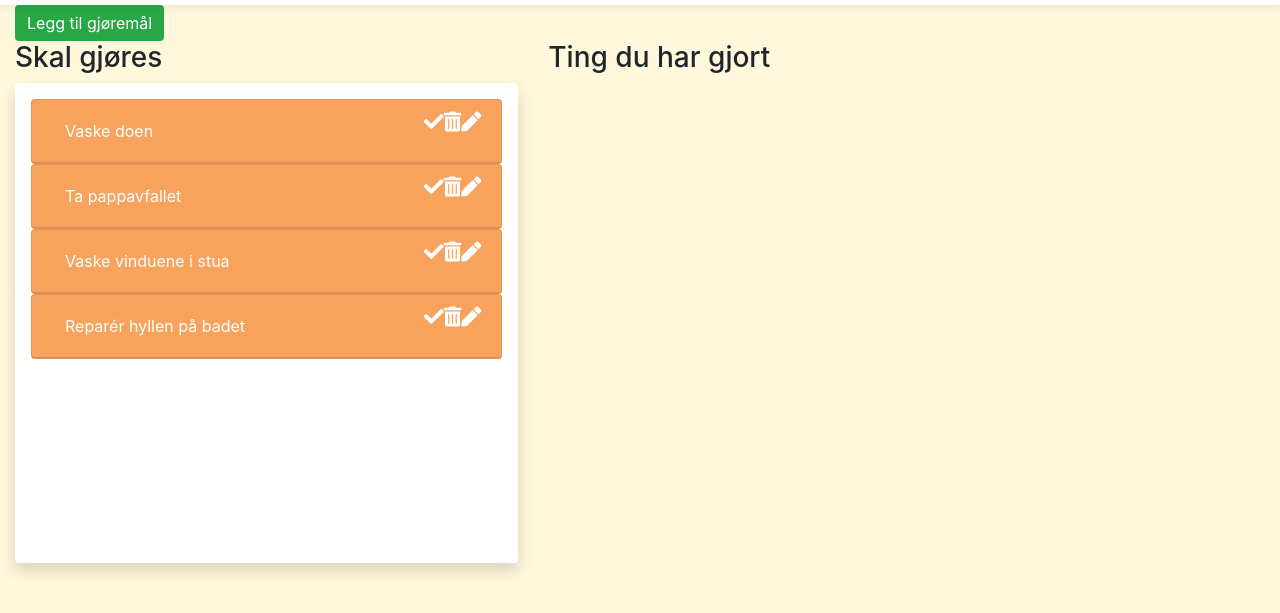
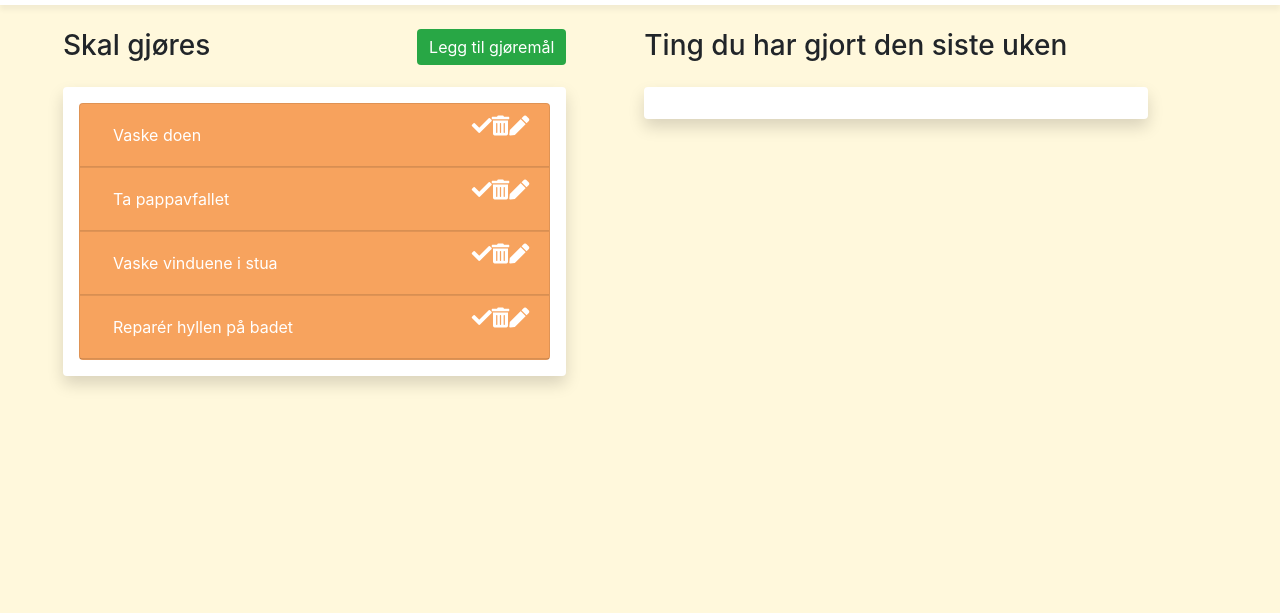
Before and after one commit to vildeah/husholdning-app, a plain HTML site: page index.html in a window 1280 px wide. Both pictures are taken after a click on the link "Gjøremål". Shown: the part 61-674 px from the top of the page. Drawn offline with nearby package versions, Linux system fonts and the light colour scheme.

Commit message:
Added card-list for done todoItems

```diff
--- a/Viewcontrollers/todoItems.js
+++ b/Viewcontrollers/todoItems.js
@@ -1,19 +1,19 @@
 ViewControllers.TodoItems = (function() {
-    return {
-        renderCards: function() {
-            let todoItems = ModelControllers.TodoItems.getNotDoneItems();
-            let accordion = document.getElementById('accordion');
+
+    function _fillAccordion (todoItems, accordion, includeButtons) {
         while (accordion.firstChild) {
             accordion.removeChild(accordion.firstChild);
         }
+
         for (let i = 0; i < todoItems.length; i++) {
+            let id = Core.generateAutoNumber();
             let cardDiv = document.createElement('div');
 
             cardDiv.classList.add('card', 'coorgi-card-'+ todoItems[i].difficulty.get(), 'text-white');
 
             let cardHeader = document.createElement('div');
             cardHeader.classList.add('card-header');
-                cardHeader.setAttribute('id', 'heading' + i);
+            cardHeader.setAttribute('id', 'heading' + id);
 
             let h5 = document.createElement('h5');
             h5.classList.add('mb-0');
@@ -21,11 +21,12 @@ ViewControllers.TodoItems = (function() {
             let collapseBtn = document.createElement('button');
             collapseBtn.classList.add('btn', 'btn-link', 'collapse-header', 'todoItem-header');
             collapseBtn.setAttribute('data-toggle', 'collapse');
-                collapseBtn.setAttribute('data-target', '#collapse' + i);
+            collapseBtn.setAttribute('data-target', '#collapse' + id);
             collapseBtn.setAttribute('aria-expanded', false);
-                collapseBtn.setAttribute('aria-controls', 'collapse'+ i);
+            collapseBtn.setAttribute('aria-controls', 'collapse'+ id);
             collapseBtn.innerHTML = todoItems[i].name.get();
 
+            if (includeButtons) {
                 let editBtn = document.createElement('i');
                 editBtn.classList.add('fas', 'fa-pen', 'float-right', 'todoItem-editBtn');
                 editBtn.setAttribute('value', todoItems[i].id.get());
@@ -38,17 +39,18 @@ ViewControllers.TodoItems = (function() {
                 checkBtn.classList.add('fas', 'fa-check', 'float-right', 'todoItem-checkBtn');
                 checkBtn.setAttribute('value', todoItems[i].id.get());
 
-                h5.appendChild(collapseBtn);
                 h5.appendChild(editBtn);
                 h5.appendChild(deleteBtn);
                 h5.appendChild(checkBtn);
+            }
+
+            h5.appendChild(collapseBtn);
             cardHeader.appendChild(h5);
 
             let collapseDiv = document.createElement('div');
             collapseDiv.classList.add('collapse');
-                collapseDiv.setAttribute('id', 'collapse' + i);
-                collapseDiv.setAttribute('aria-labelledby', 'heading' + i);
-                collapseDiv.setAttribute('data-parent', '#accordion');
+            collapseDiv.setAttribute('id', 'collapse' + id);
+            collapseDiv.setAttribute('aria-labelledby', 'heading' + id);
 
             let cardBody = document.createElement('div');
             cardBody.classList.add('card-body');
@@ -88,6 +90,19 @@ ViewControllers.TodoItems = (function() {
                 ViewControllers.TodoItems.completeTodoItem(todoItemId);
             }
         }
+    }
+
+    return {
+        renderCards: function() {
+            let todoItems = ModelControllers.TodoItems.getNotDoneItems();
+            let accordion = document.getElementById('accordion');
+            _fillAccordion(todoItems, accordion, true);
+
+            let signedInMember = ModelControllers.Members.getSignedInMember();
+            let doneTodoItems = signedInMember.doneTodoItems.get();
+            let doneAccordion = document.getElementById('doneTodoItems--accordion');
+            _fillAccordion(doneTodoItems, doneAccordion, false);
+
         },
 
         completeTodoItem: function (todoItemId) {
--- a/index.html
+++ b/index.html
@@ -62,9 +62,6 @@
 					</div>
 				</div>
 				<div id="area__to-do" class="area">
-					<button type="button" class="btn btn-success" onclick="ViewControllers.TodoItems.renderAddTodoItemModal()">
-						Legg til gjøremål
-					</button>
 					<!-- Confirm Delete Modal-->
 					<div id="deleteItem__modal" class="modal fade in">
 						<div class="modal-dialog modal-confirm">
@@ -136,12 +133,18 @@
 						</div>
 					</div>
 					<div class="row">
-						<div class="col-5">
-							<h3>Skal gjøres</h3>
-							<div id="accordion" class="shadow p-3 mb-5 bg-white rounded"></div>
+						<div class="col-5 mt-4 ml-5">
+							<h3 class="mb-4">Skal gjøres
+								<button type="button" class="btn btn-success float-right" onclick="ViewControllers.TodoItems.renderAddTodoItemModal()">
+									Legg til gjøremål
+								</button>
+							</h3>
+
+							<div id="accordion" class="accordion shadow p-3 mb-5 bg-white rounded"></div>
 						</div>
-						<div class="col-5">
-							<h3>Ting du har gjort</h3>
+						<div class="col-5 mt-4 ml-5">
+							<h3 class="mb-4">Ting du har gjort den siste uken</h3>
+							<div class="accordion shadow p-3 mb-5 bg-white rounded" id="doneTodoItems--accordion"></div>
 						</div>
 					</div>
 				</div>
--- a/style.css
+++ b/style.css
@@ -59,7 +59,7 @@
 #accordion {
 
 	min-width: 100%;
-	height: 30em;
+	max-height: 30em;
 	overflow: hidden;
 }
 
```
Lines whose indentation alone changed are shown as unchanged.
